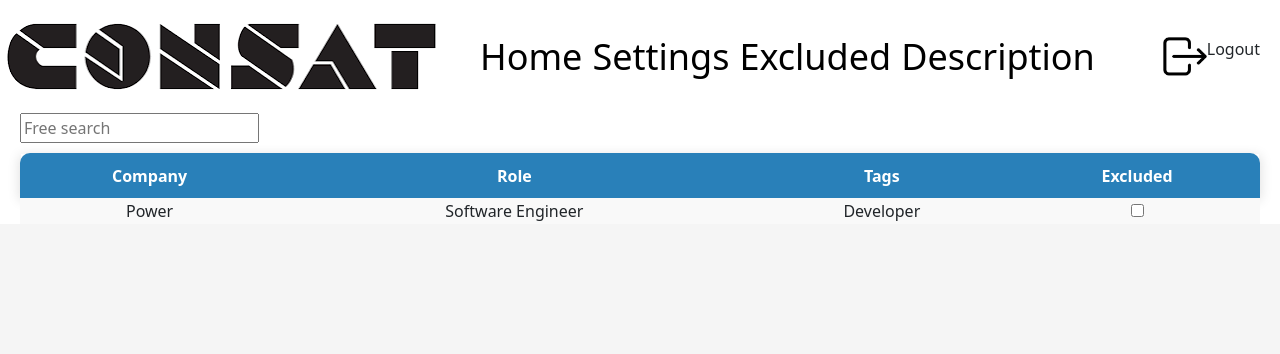
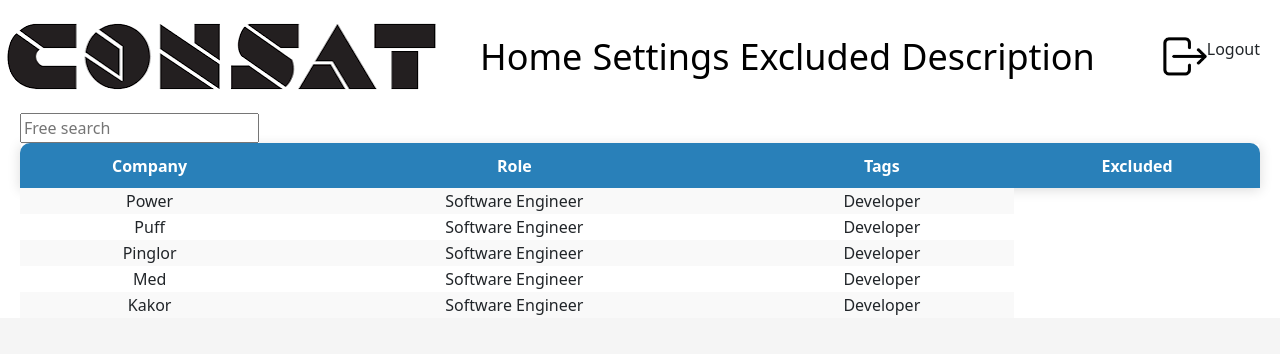
Before and after one commit to Vellethe/LIA, a React (Create React App) app in the folder React/ClientApp/: page /excluded in a window 1280 px wide. Shown: the top 354 px of the page. Built offline with nearby package versions, Linux system fonts and the light colour scheme.

Commit message:
Searchable ExcludedPage

```diff
--- a/React/ClientApp/src/components/ExcludedPage.js
+++ b/React/ClientApp/src/components/ExcludedPage.js
@@ -1,17 +1,31 @@
-import React from 'react';
+import React, { useState } from 'react';
 import commonStylesTable from "./CommonTable.module.css"
 import "./HomePage.module.css";
 
 export const ExcludedPage = () => {
+
+    const [searchText, setSearchText] = useState("");
+    const tableData = [
+        ["Power", "Software Engineer", "Developer"],
+        ["Puff", "Software Engineer", "Developer"],
+        ["Pinglor", "Software Engineer", "Developer"],
+        ["Med", "Software Engineer", "Developer"],
+        ["Kakor", "Software Engineer", "Developer"],
+    ];
+
+    const filteredData = tableData.filter((row) =>
+        row.some((cell) => cell.toLowerCase().includes(searchText.toLowerCase())
+        ));
     return (
         <div>
-        <form>
             <input
                 id="SettingsFreeSearch"
                 type="text"
-                    name="searchTags"
-                    placeholder="Free search"/>
-            </form>
+                value={searchText}
+                onChange={(e) => setSearchText(e.target.value)}
+                placeholder="Free search"
+            />
+
             <table className={commonStylesTable.table}>
                 <thead className={commonStylesTable.thead}>
                     <tr>
@@ -22,14 +36,15 @@ export const ExcludedPage = () => {
                     </tr>
                 </thead>
                 <tbody className={commonStylesTable.tbody}>
-                    <tr>
-                        <td>Power</td>
-                        <td>Software Engineer</td>
-                        <td>Developer</td>
-                        <td><input type="checkbox"></input></td>
+                    {filteredData.map((row, index) => (
+                        <tr key={index}>
+                            {row.map((cell, cellIndex) => (
+                                <td key={cellIndex}>{cell}</td>
+                            ))}
                         </tr>
+                    ))}
                 </tbody>
             </table>
         </div>
     );
-}
+};
```
Lines whose indentation alone changed are shown as unchanged.
